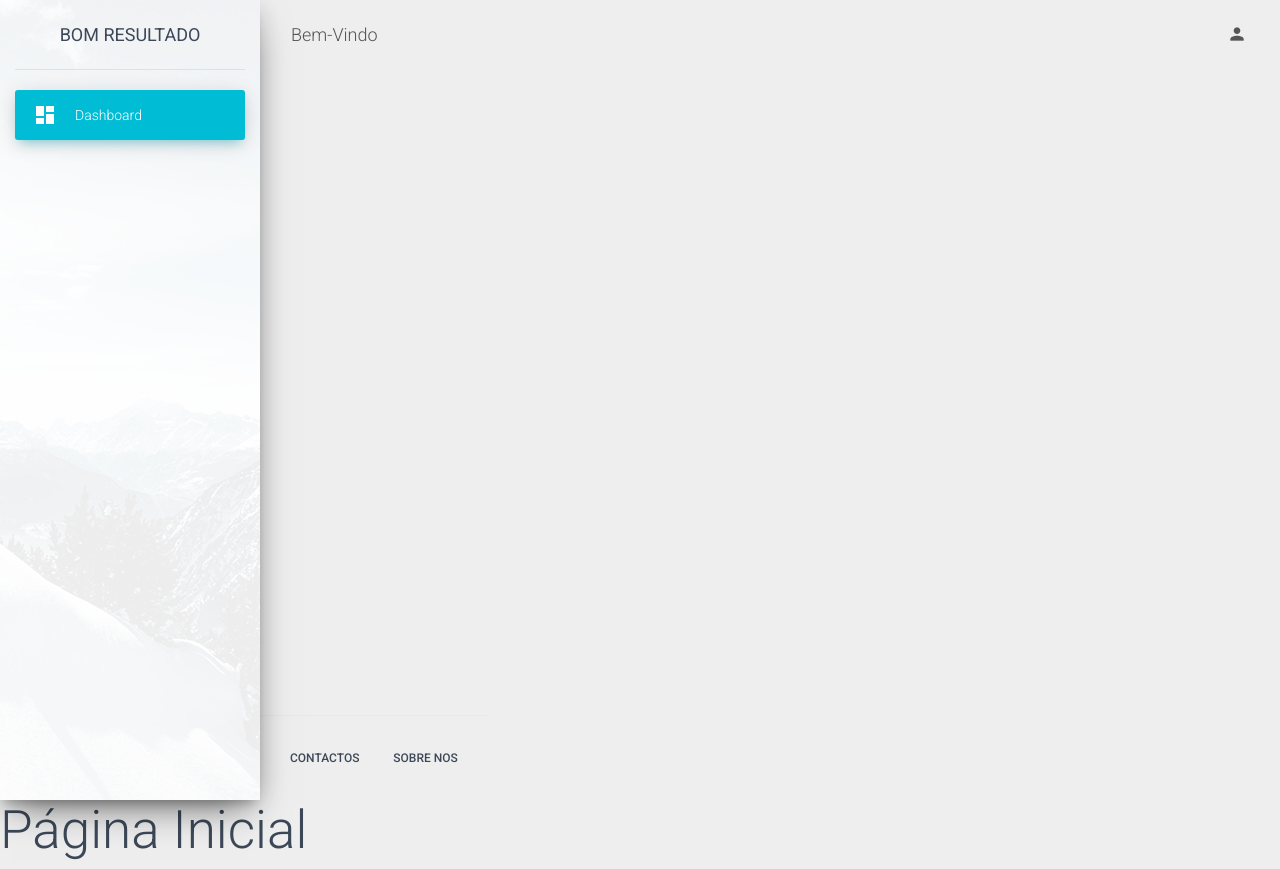
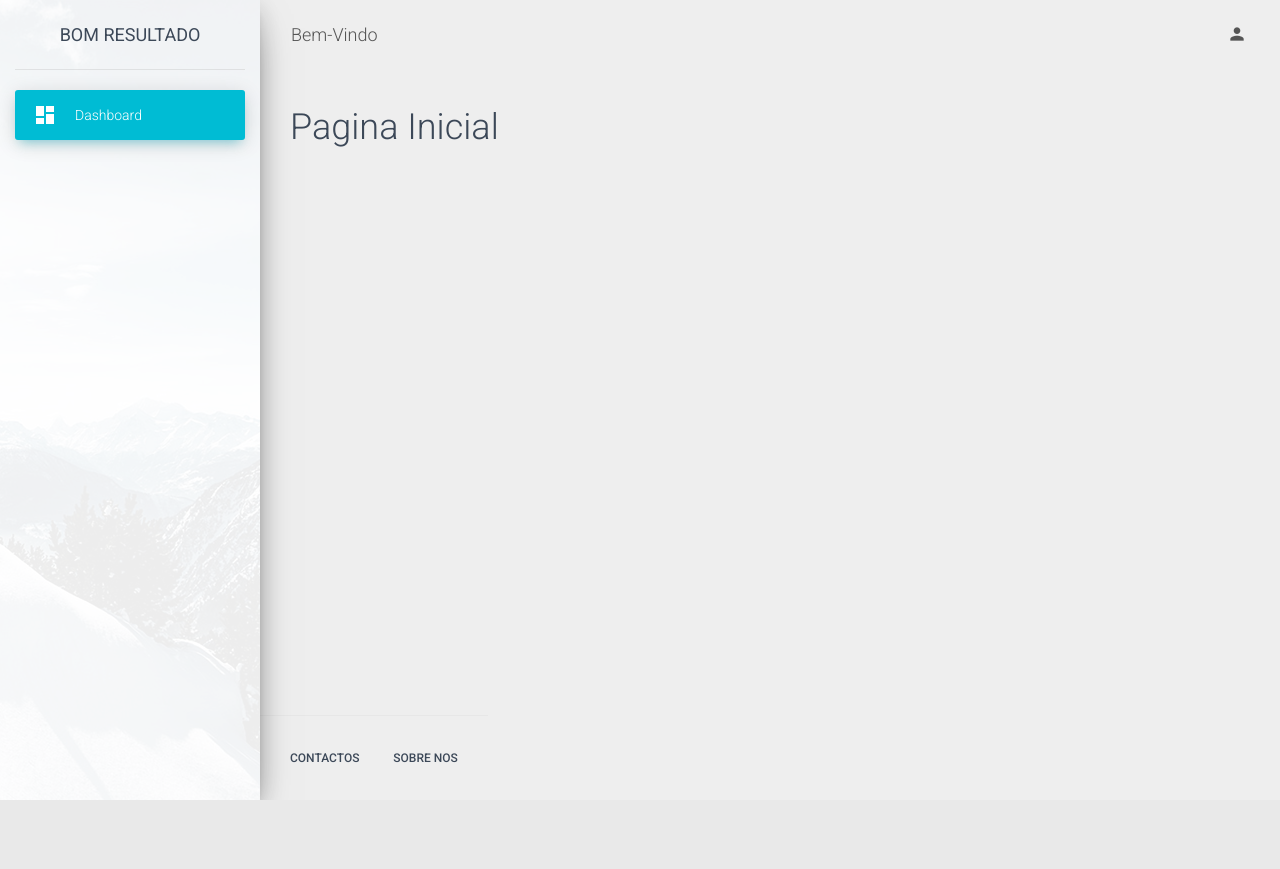
Before and after one commit to ruialmeida96/BomResultado, a PHP site: page /index.php in a window 1280 px wide. After the commit the page ends 800 px from the top, so only its background shows below. Run offline with PHP 8.4, Linux system fonts and the light colour scheme; some libraries are stand-ins or nearby versions.

Commit message:
Pequenos testes de pagina inicial

```diff
--- a/index.php
+++ b/index.php
@@ -31,7 +31,6 @@
   require_once('resources/templates/menuinicial.php');
 
   ?>
-<h1>Página Inicial</h1>
 
 
 </body>
--- a/resources/templates/menuinicial.php
+++ b/resources/templates/menuinicial.php
@@ -51,6 +51,8 @@
 
   <div class="content">
     <div class="container-fluid">
+
+      <h2>Pagina Inicial</h2>
       <?php
       if(!empty($_GET['action'])){
         $action = basename($_GET['action']);
```
